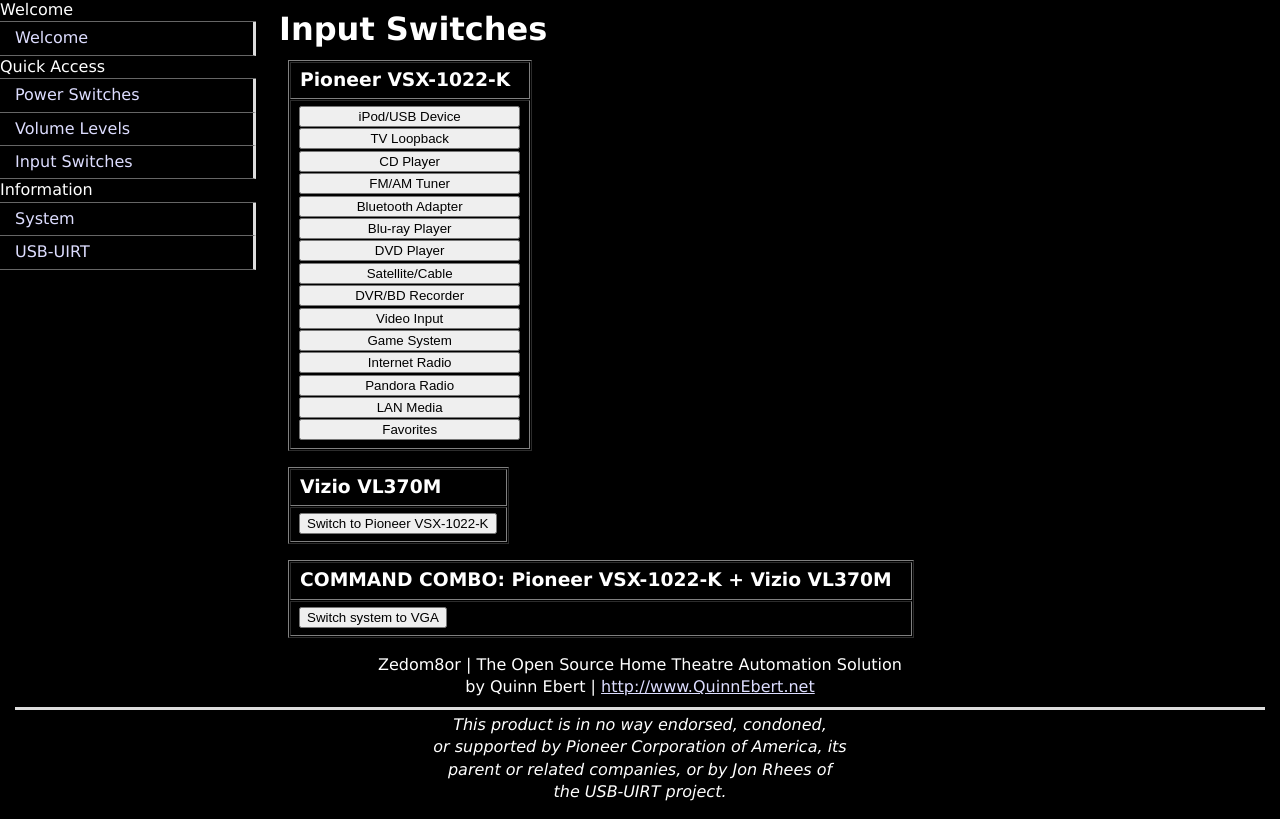
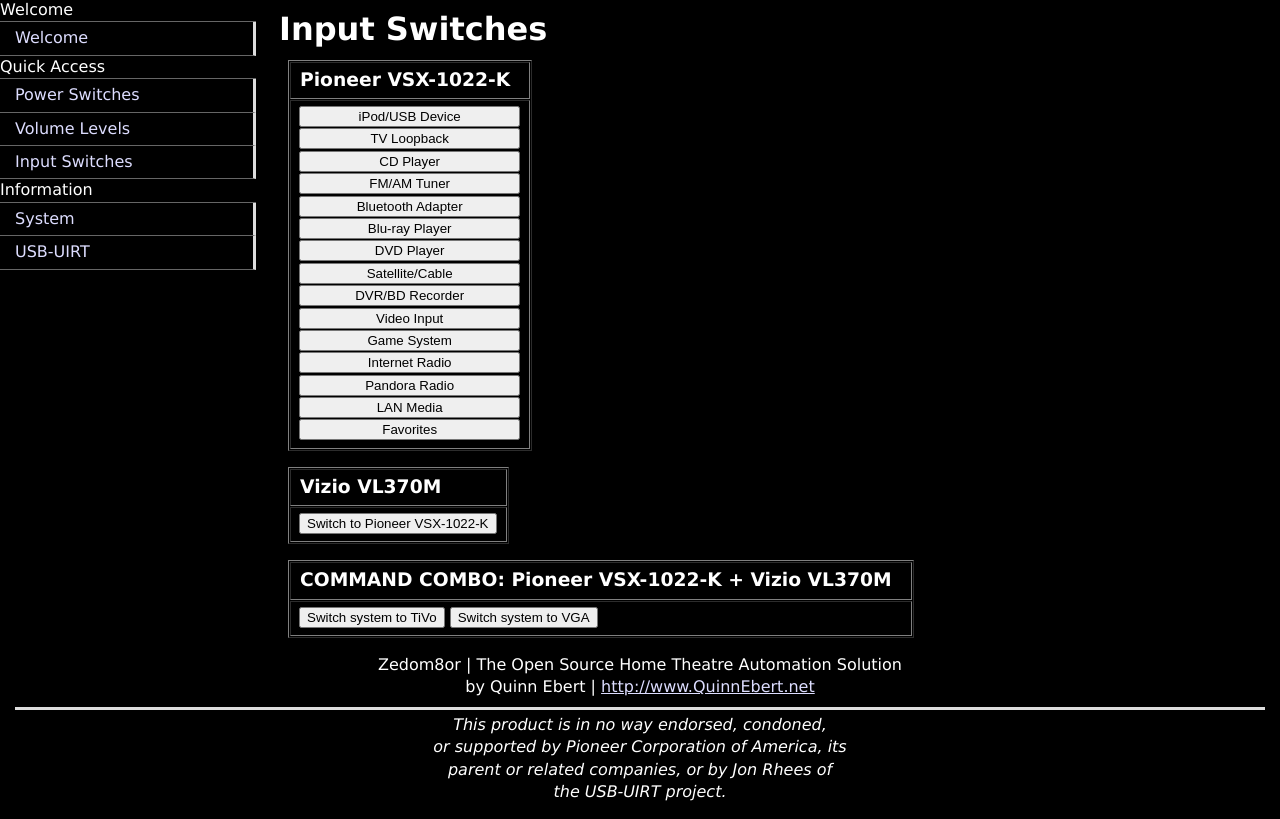
Before and after one commit to QuinnEbert/zedom8or, a PHP site: the page made by index.php in a window 1280 px wide. Shown: the part 92-911 px from the top of the page. Run offline with PHP 8.4, Linux system fonts and the light colour scheme.

Commit message:
One more combo test (OK, so I lied…)
One way to know when you have too much fun with your tinkering projects…  When you start going overboard with redundant functionality tests. ;-)

This adds this combo:
1. Switch VSX-1022-K to SAT/CBL.
2. Switch VL370M to HDMI/1.

```diff
--- a/func_inputs.php
+++ b/func_inputs.php
@@ -25,6 +25,10 @@ require_once($ourFile);
 		}
 		xmlhttp.open("GET","index.php?VizioTV_GoPioneer=Y",true);
 		xmlhttp.send();
+	}
+	function comboDbg_GoTiVo() {
+		pvRebel_setSource('06');
+		vztvDbg_GoPioneer();
 	}
 	function comboDbg_GoVGA() {
 		pvRebel_setSource('05');
@@ -68,8 +72,11 @@ $in_code = str_replace("\n","<br />",rtrim($in_code));
 <tr><td style="margin-right:0px;padding-right:9px;"><p style="margin-right:0px;padding-right:0px;"><input type="button" onClick="vztvDbg_GoPioneer()" name="Switch to Pioneer VSX-1022-K" value="Switch to Pioneer VSX-1022-K" /></p></td></tr>
 </table>
 <table border="1" cellspacing="1" cellpadding="4" style="padding: 0px; margin: 0px; margin-left: 24px; margin-bottom: 16px;">
-<tr><td><h3>COMMAND COMBO: Pioneer VSX-1022-K + Vizio VL370M</h3></td></tr>
-<tr><td style="margin-right:0px;padding-right:9px;"><p style="margin-right:0px;padding-right:0px;"><input type="button" onClick="comboDbg_GoVGA()" name="Switch system to VGA" value="Switch system to VGA" /></p></td></tr>
+	<tr><td><h3>COMMAND COMBO: Pioneer VSX-1022-K + Vizio VL370M</h3></td></tr>
+	<tr><td style="margin-right:0px;padding-right:9px;"><p style="margin-right:0px;padding-right:0px;">
+		<input type="button" onClick="comboDbg_GoTiVo()" name="Switch system to TiVo" value="Switch system to TiVo" />
+		<input type="button" onClick="comboDbg_GoVGA()" name="Switch system to VGA" value="Switch system to VGA" />
+	</p></td></tr>
 </table>
 <?php
 $body = ob_get_contents();
```
